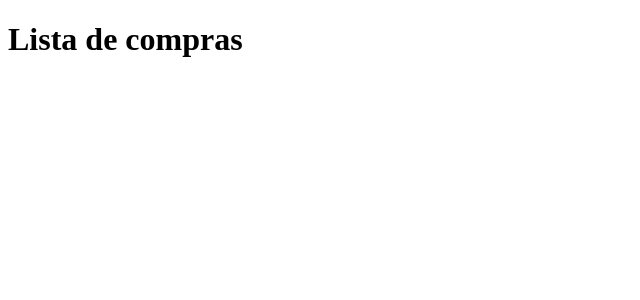
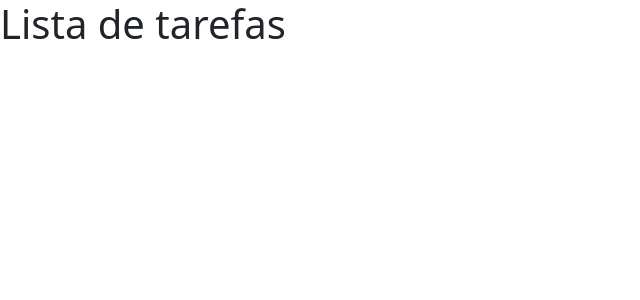
Before and after one commit to danielBRTanimacao/React-estudo, a React (Vite) app in the folder first-react-project/: page / in a window 1280 px wide. Shown: the top 300 px of the page, without its empty margins (0-640 px from the left). Built offline with nearby package versions, Linux system fonts and the light colour scheme.

Commit message:
basic upgrad and tests in reactjs

```diff
--- a/first-react-project/index.html
+++ b/first-react-project/index.html
@@ -4,9 +4,13 @@
     <meta charset="UTF-8" />
     <meta name="viewport" content="width=device-width, initial-scale=1.0" />
     <title>Primeiro projeto react</title>
+    <!-- chute adicionando boostrap-->
+    <link href="https://cdn.jsdelivr.net/npm/bootstrap@5.3.2/dist/css/bootstrap.min.css" rel="stylesheet" integrity="sha384-T3c6CoIi6uLrA9TneNEoa7RxnatzjcDSCmG1MXxSR1GAsXEV/Dwwykc2MPK8M2HN" crossorigin="anonymous">
   </head>
   <body>
     <div id="root"></div>
     <script type="module" src="/src/main.jsx"></script>
+    <!-- chute adicionando boostrap-->
+    <script src="https://cdn.jsdelivr.net/npm/bootstrap@5.3.2/dist/js/bootstrap.bundle.min.js" integrity="sha384-C6RzsynM9kWDrMNeT87bh95OGNyZPhcTNXj1NW7RuBCsyN/o0jlpcV8Qyq46cDfL" crossorigin="anonymous"></script>
   </body>
 </html>
--- a/first-react-project/src/App.jsx
+++ b/first-react-project/src/App.jsx
@@ -1,9 +1,8 @@
 
 function Home() {
-
   return (
     <div>
-      <h1>Lista de compras</h1>
+      <h1>Lista de tarefas</h1>
     </div>
   )
 }
```
